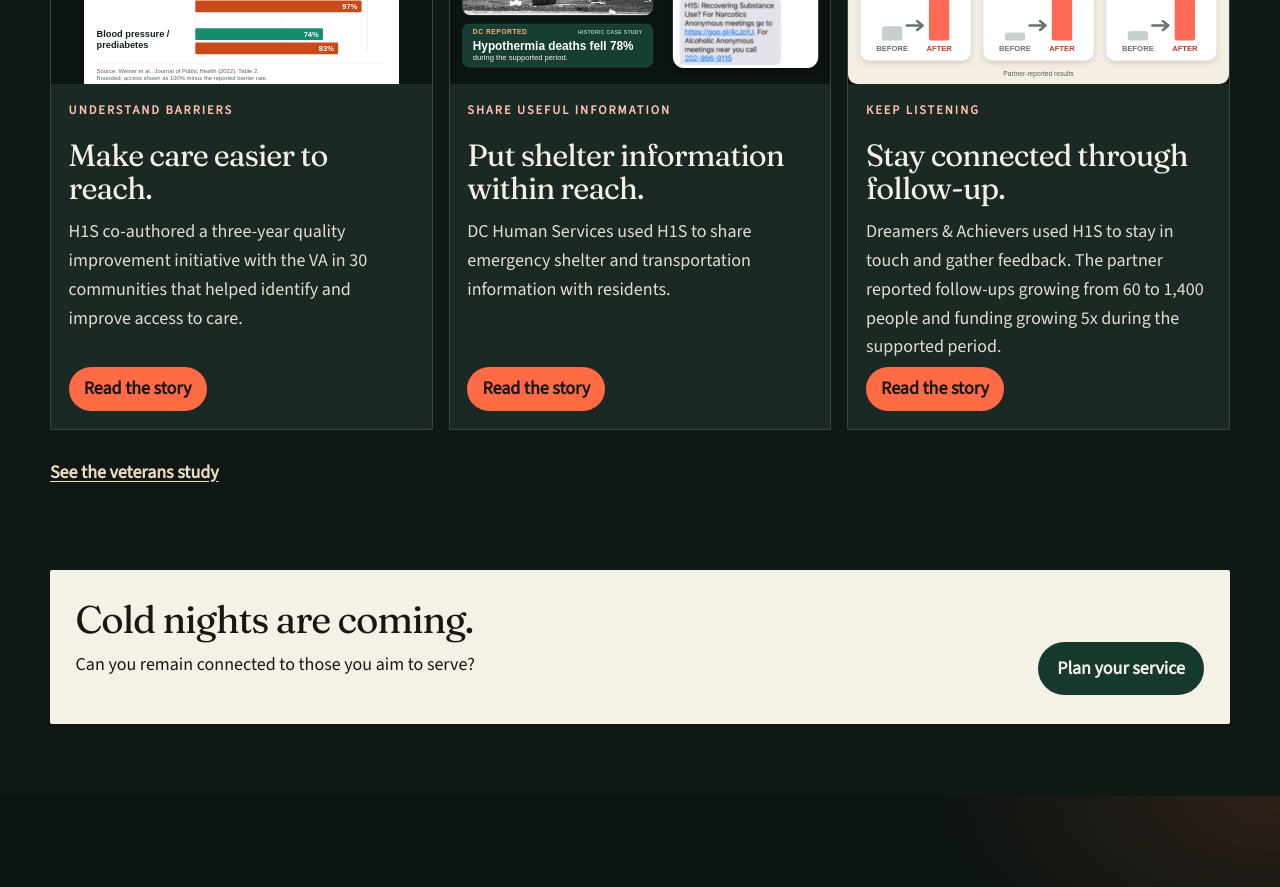
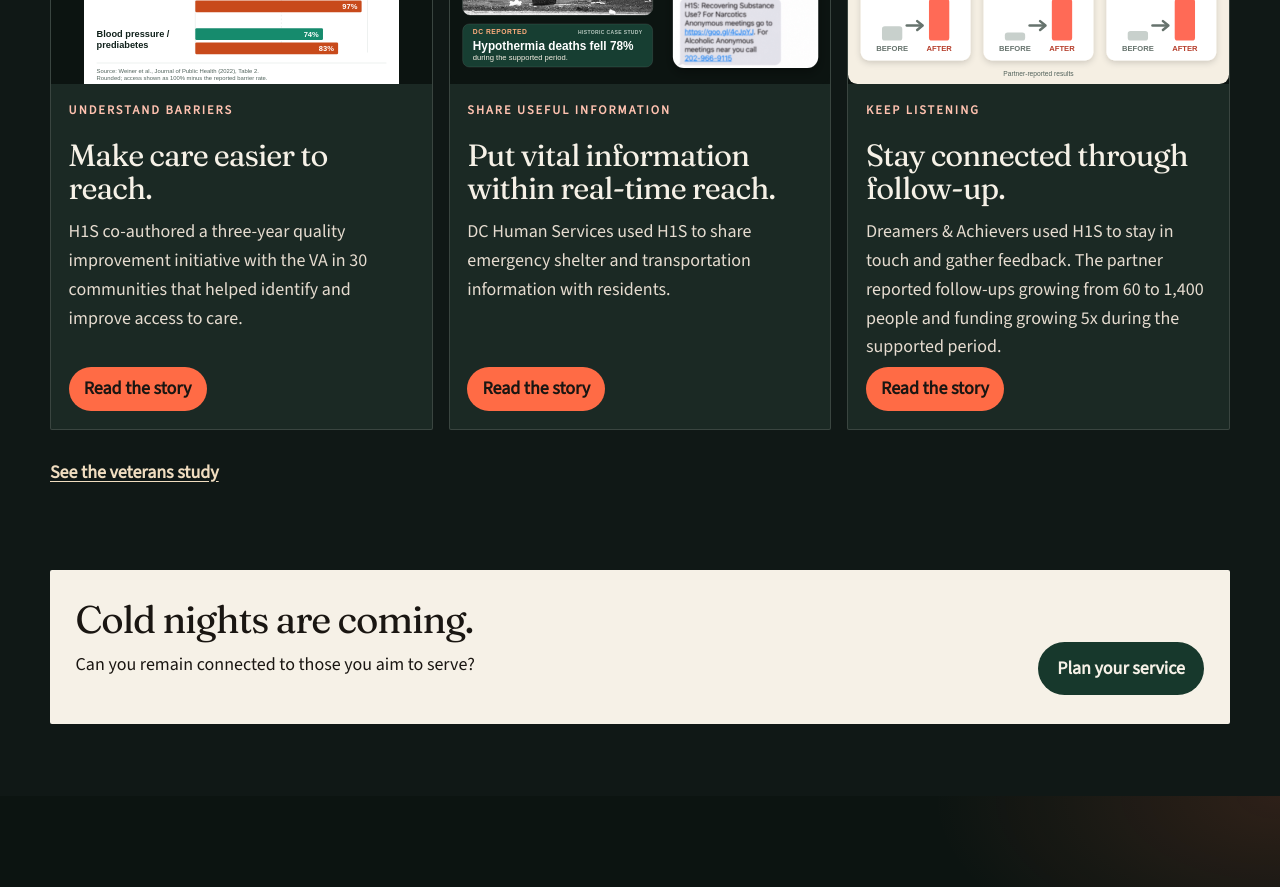
Before and after one commit to hopeonesource/hope1source.org, a React (Vite) app in the folder preview-v4/: page / in a window 1280 px wide. Shown: the part 1220-2107 px from the top of the page. Built offline with nearby package versions, Linux system fonts and the light colour scheme.

Commit message:
Update shelter alerts card headline

```diff
--- a/preview-v4/src/content/stories.js
+++ b/preview-v4/src/content/stories.js
@@ -40,7 +40,7 @@ export const stories = [
     legacySlug: 'hopeonesource-saves-lives-with-emergency-shelter-alerts',
     title: 'Emergency shelter alerts',
     outcome: 'Share useful information',
-    cardTitle: 'Put shelter information within reach.',
+    cardTitle: 'Put vital information within real-time reach.',
     card: 'DC Human Services used H1S to share emergency shelter and transportation information with residents.',
     image: 'photos/hypothermia-alert-people.svg',
     imageWidth: 900,
```
Also changed, not shown: 1 other file (tests, documents, lock files or other folders).
